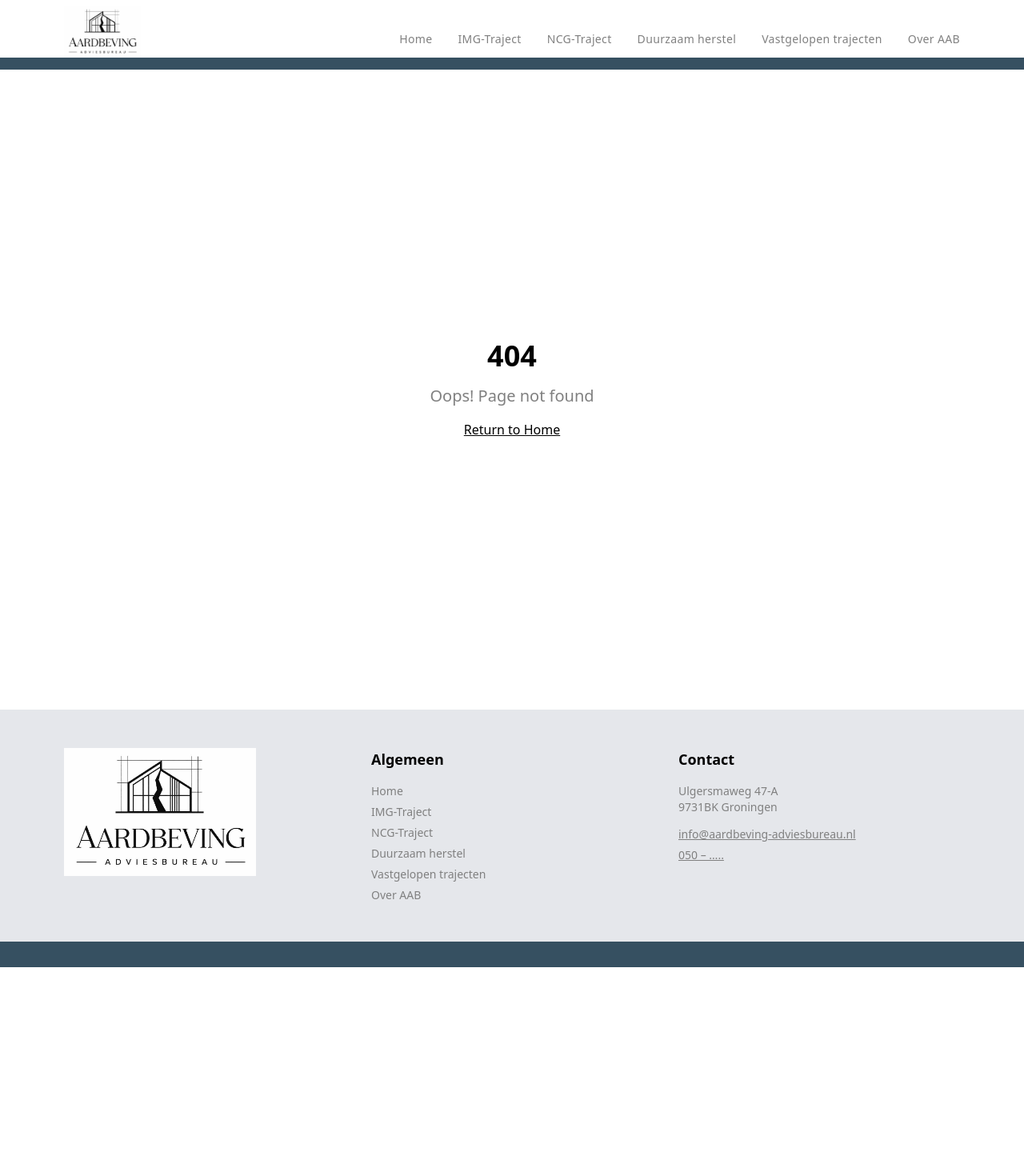
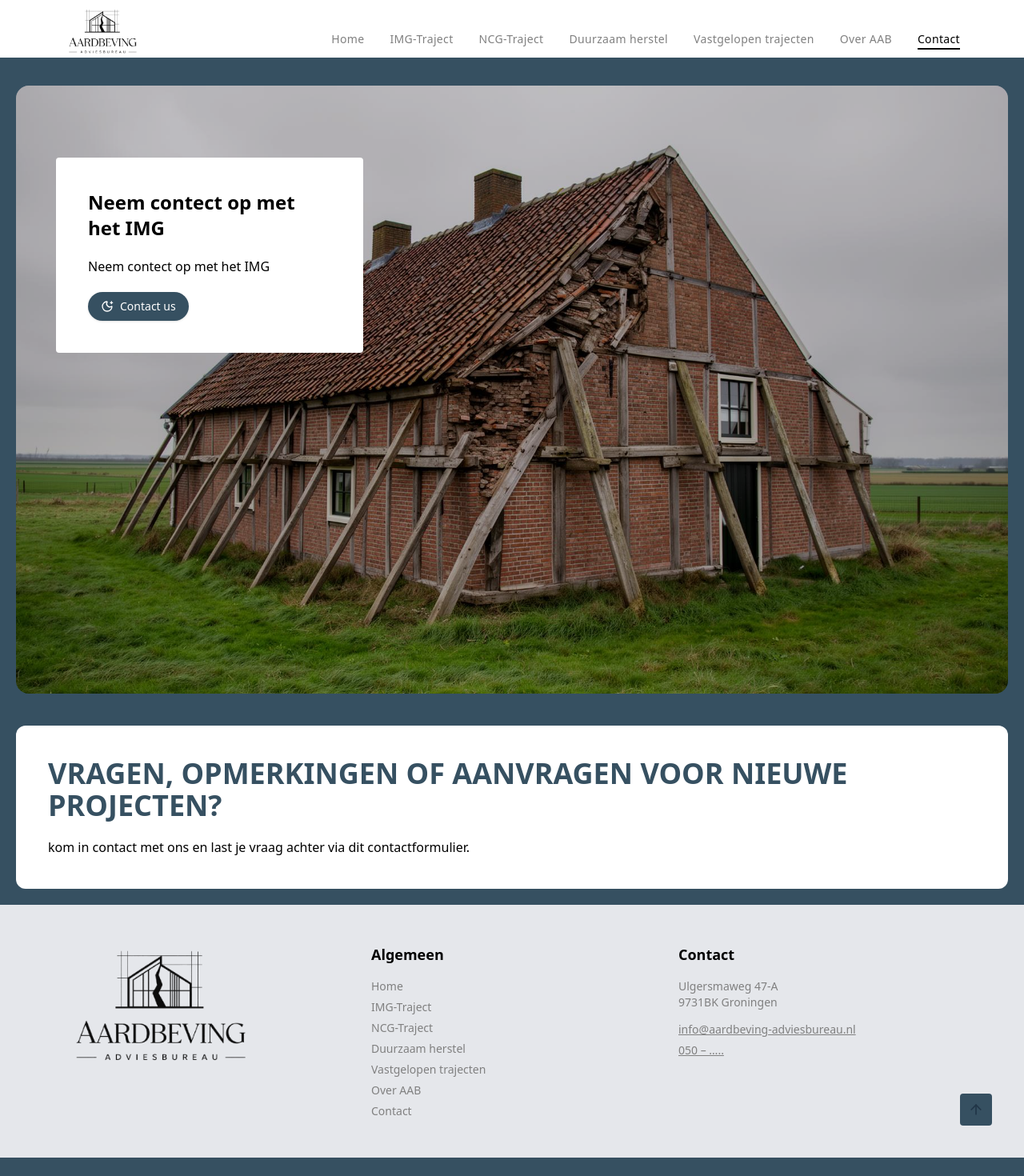
Before and after one commit to Abdul-Wahab-Mughal/aardbeving, a React (Vite) app: page /contact in a window 1280 px wide. Shown: the top 1470 px of the page at 80% size. Before the commit the page ends 1209 px from the top, so only its background shows below. Built offline with nearby package versions, Linux system fonts and the light colour scheme.

Commit message:
updated change and create contact page

```diff
--- a/src/App.jsx
+++ b/src/App.jsx
@@ -4,13 +4,14 @@ import Header from "./components/Header";
 import Footer from "./components/Footer";
 import ScrollToTop from "./components/ui/ScrollToTop";
 
+import Home from "./page/home";
 import ImgTraject from "./page/ImgTraject";
 import NCGTraject from "./page/NCGTraject";
 import DuurzaamHerstel from "./page/DuurzaamHerstel";
 import VastlopendeTrajecten from "./page/VastlopendeTrajecten";
 import OverAAB from "./page/OverAAB";
+import Contact from "./page/Contact";
 import NotFound from "./page/NotFound";
-import Home from "./page/home";
 
 const navItems = [
   { label: "Home", path: "/" },
@@ -19,6 +20,7 @@ const navItems = [
   { label: "Duurzaam herstel", path: "/duurzaam-herstel" },
   { label: "Vastgelopen trajecten", path: "/vastgelopen-trajecten" },
   { label: "Over AAB", path: "/over-aab" },
+  { label: "Contact", path: "/contact" },
 ];
 
 function App() {
@@ -36,6 +38,7 @@ function App() {
           element={<VastlopendeTrajecten />}
         />
         <Route path="/over-aab" element={<OverAAB />} />
+        <Route path="/contact" element={<Contact />} />
         <Route path="*" element={<NotFound />} />
       </Routes>
       <Footer navItems={navItems} />
--- a/src/components/Footer.jsx
+++ b/src/components/Footer.jsx
@@ -1,11 +1,18 @@
 import React from "react";
 import { Link } from "react-router-dom";
-import logo from "@/assets/logo.jpeg";
+import logo from "@/assets/logo.png";
+import { ArrowUp } from "lucide-react";
 
 export default function Footer({ navItems }) {
+  function scrollup() {
+    window.scrollTo({
+      top: 0,
+      behavior: "smooth",
+    });
+  }
   return (
     <footer>
-      <div className=" bg-gray-200 py-12 px-5 lg:px-20">
+      <div className=" bg-gray-200 py-12 px-5 lg:px-20 relative">
         <div className=" grid grid-cols-1 md:grid-cols-3 gap-8 container m-auto max-md:text-center">
           <div>
             <img
@@ -16,7 +23,7 @@ export default function Footer({ navItems }) {
           </div>
           <div>
             <h4 className=" text-lg font-semibold mb-4 text-black">Algemeen</h4>
-            <ul className="space-y-1.5  text-sm text-[--muted-foreground] ">
+            <ul className="space-y-1.5 text-sm text-[--muted-foreground] ">
               {navItems.map((item) => (
                 <li key={item.path}>
                   <Link
@@ -30,7 +37,9 @@ export default function Footer({ navItems }) {
             </ul>
           </div>
           <div>
-            <h4 className=" text-lg font-semibold mb-4 text-black">Contact</h4>
+            <h4 className=" text-lg font-semibold mb-4 text-black">
+              <a href="/contact">Contact</a>
+            </h4>
             <div className=" text-sm text-[--muted-foreground] space-y-1.5">
               <p className="md:max-w-32">Ulgersmaweg 47-A 9731BK Groningen</p>
               <p className="pt-2">
@@ -52,6 +61,12 @@ export default function Footer({ navItems }) {
             </div>
           </div>
         </div>
+        <div
+          className="bg-[--background_box] w-fit h-fit p-2.5 absolute right-5 md:right-10 bottom-5 md:bottom-10 rounded cursor-pointer"
+          onClick={() => scrollup()}
+        >
+          <ArrowUp size={20} />
+        </div>
       </div>
       <div className="bg-[--background_box] h-8" />
     </footer>
--- a/src/components/Header.jsx
+++ b/src/components/Header.jsx
@@ -1,7 +1,7 @@
 import React, { useState } from "react";
 import { Link, useLocation } from "react-router-dom";
 import { Menu, X } from "lucide-react";
-import logo from "@/assets/logo.jpeg";
+import logo from "@/assets/logo.png";
 
 export default function Header({ navItems }) {
   const location = useLocation();
@@ -9,7 +9,7 @@ export default function Header({ navItems }) {
 
   return (
     <nav className="sticky top-0 z-50 bg-white backdrop-blur border-b-[15px] border-[--border]">
-      <div className=" px-5 lg:px-20 flex justify-between m-auto container">
+      <div className=" px-5 lg:px-10 xl:px-20 flex justify-between m-auto container">
         <Link to="/" className="flex-shrink-0 pt-2">
           <img
             src={logo}
--- a/src/components/section/Points.jsx
+++ b/src/components/section/Points.jsx
@@ -20,9 +20,11 @@ export default function Points({ points, title }) {
                 className="w-full h-56 object-cover rounded-sm"
               />
             </div>
-            <div className="w-full md:w-4/6 space-y-2 text-black">
-              <h3 className=" text-xl font-bold">{point.title}</h3>
-              <p className=" leading-normal">{point.description}</p>
+            <div className="w-full md:w-4/6 space-y-2 text-black border-2 border-[--border] group">
+              <div className="border-2 border-[--border] p-2.5 translate-x-2.5 -translate-y-2.5 bg-white group-hover:bg-[--background_box] duration-500">
+                <h3 className=" text-xl font-bold group-hover:text-white duration-500">{point.title}</h3>
+                <p className=" leading-normal group-hover:text-white duration-500">{point.description}</p>
+              </div>
             </div>
           </div>
         ))}
--- a/src/components/section/Traject.jsx
+++ b/src/components/section/Traject.jsx
@@ -50,7 +50,7 @@ export default function Traject() {
         {traject.map((t) => (
           <div
             key={t.path}
-            className={`${t.bg} rounded-sm overflow-hidden flex flex-col`}
+            className={`${t.bg} rounded-sm overflow-hidden flex flex-col relative`}
           >
             <img
               src={t.image}
@@ -61,12 +61,8 @@ export default function Traject() {
               <h3 className="font-display font-semibold text-black mb-2">
                 {t.title}
               </h3>
-              <p className="text-sm text-black mb-5">
-                {t.question}
-              </p>
-              <p className="text-sm text-black flex-1 mb-5">
-                {t.description}
-              </p>
+              <p className="text-sm text-black mb-5">{t.question}</p>
+              <p className="text-sm text-black flex-1 mb-5">{t.description}</p>
               <a
                 href={t.path}
                 className="text-sm font-medium text-red-300 hover:opacity-80 transition-opacity"
@@ -74,6 +70,7 @@ export default function Traject() {
                 Lees meer →
               </a>
             </div>
+            <a href={t.path} className=" absolute inset-0"></a>
           </div>
         ))}
       </div>
--- /dev/null
+++ b/src/page/Contact.jsx
@@ -0,0 +1,41 @@
+import React from "react";
+import herobg from "../assets/hero-bg.jpg";
+import { Button } from "@/components/ui/button";
+import { MoonStar } from "lucide-react";
+
+export default function Context() {
+  return (
+    <amin>
+      <section className="h-screen w-full p-5 bg-[--background_box]">
+        <div className="relative w-full h-full rounded-2xl overflow-hidden">
+          <img src={herobg} alt="" className="w-full h-full object-cover" />
+          <div className=" absolute inset-0 h-full w-full bg-black/25"></div>
+          <div className=" absolute m-2.5 left-0 md:left-10 top-0 md:top-20 max-w-96 w-fit">
+            <div className=" p-5 md:p-10 bg-white text-black rounded-xl md:rounded space-y-5">
+              <h2 className="font-semibold text-2xl">
+                Neem contect op met het IMG
+              </h2>
+              <p>Neem contect op met het IMG</p>
+              <Button className=" rounded-full bg-[--background_box] text-white">
+                <MoonStar />
+                Contact us
+              </Button>
+            </div>
+          </div>
+        </div>
+      </section>
+      {/*  */}
+      <section className=" p-5 bg-[--background_box]">
+        <div className="bg-white p-5 md:p-10 rounded-xl text-black space-y-5">
+          <h2 className="text-[--background_box] text-xl md:text-4xl font-semibold uppercase">
+            Vragen, Opmerkingen of aanvragen voor nieuwe projecten?
+          </h2>
+          <p>
+            kom in contact met ons en last je vraag achter via dit
+            contactformulier.
+          </p>
+        </div>
+      </section>
+    </amin>
+  );
+}
```
Also changed, not shown: src/assets/logo.png (added).
